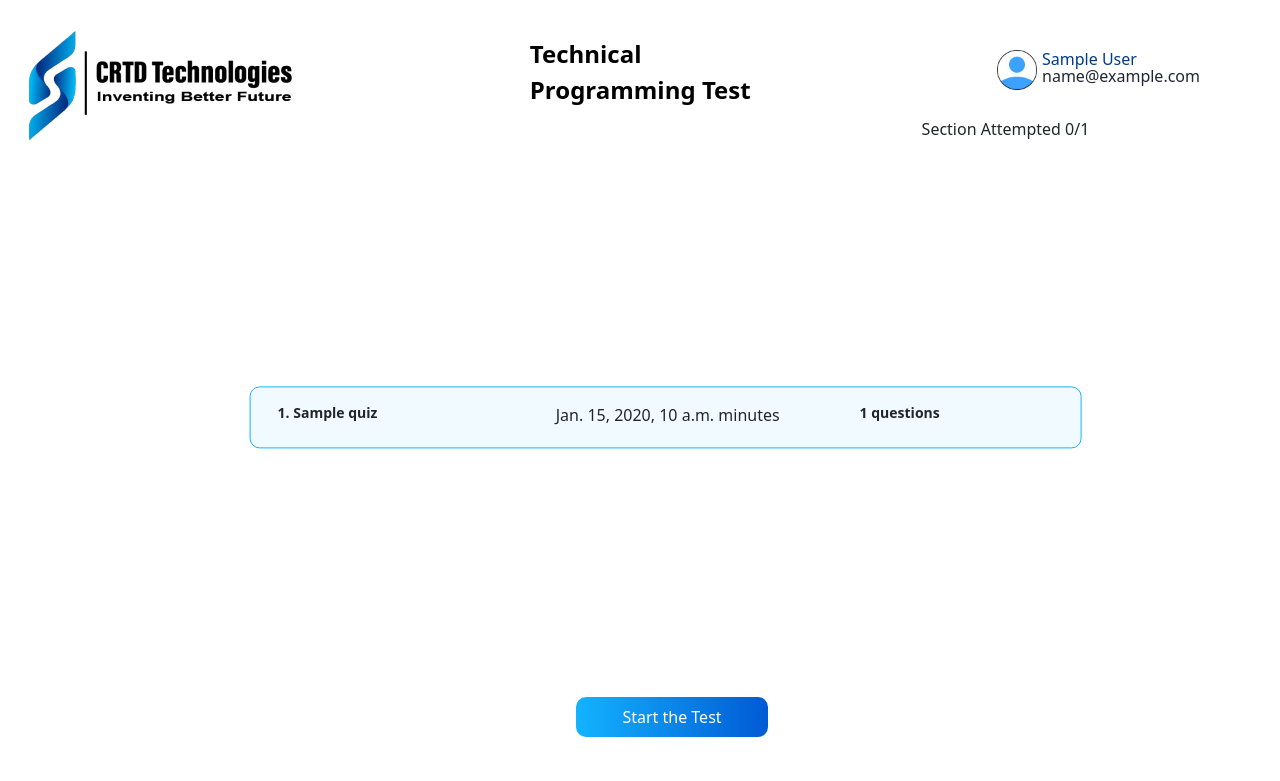
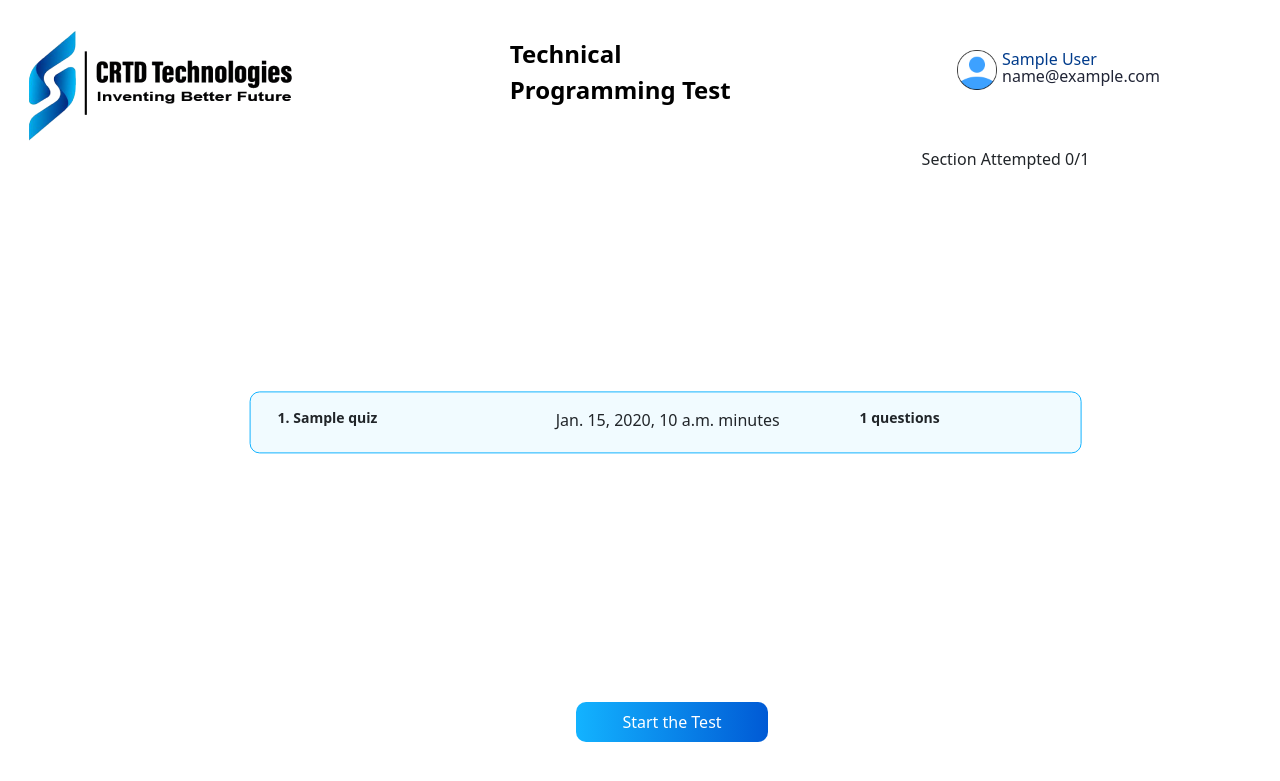
Before and after one commit to SEBINBABY/crtd_new, a Django app: template quiz/templates/automatic_selection.html in a window 1280 px wide. Shown: the top 781 px of the page. Run offline with Django 4.2, Linux system fonts and the light colour scheme; the template is opened without the code that fills it: most values are stand-ins (such as "Sample title", 1, 10 or a date in 2020).

Commit message:
mail correction

```diff
--- a/quiz/static/css/automatic_selection.css
+++ b/quiz/static/css/automatic_selection.css
@@ -21,6 +21,7 @@ body {
  display: flex;
  flex-direction: column;
  justify-content: space-evenly;
+ margin-top: -25px;
 }
 .part-1 {
  height: 15%;
--- a/quiz/templates/automatic_selection.html
+++ b/quiz/templates/automatic_selection.html
@@ -31,12 +31,12 @@
                 <img src="/static/images/user.png" alt="" height="40px" width="40px" style="margin-left: -65px;margin-bottom: -60px;">
                 <div>
                     <h6 style="color: #003B8B; margin-left: -20px;" >{{ user_full_name }}</h6>
-                    <h6 style=" margin-left: -20px; margin-right: 80px;  margin-top: -10px; color: #212536;" >{{ user_email }}</h6>
+                    <h6 style=" margin-left: -20px; margin-right: 120px;  margin-top: -10px; color: #212536;" >{{ user_email }}</h6>
                 </div>
             </div>
         </div>
-        <div class="selection" style="margin-left: 72%;">
-             <h6> Section Attempted 0/{{ quizzes|length }} </h6></div>
+        <div class="selection" style="margin-left: 72%; margin-top: 30px;">
+             <h6 > Section Attempted 0/{{ quizzes|length }} </h6></div>
         <div class="automate-content-box">
             {% for quiz in quizzes %}
             <div class="content-box">
--- a/quiz/templates/exam_guidelines.html
+++ b/quiz/templates/exam_guidelines.html
@@ -28,7 +28,7 @@
         </div>
         <div class="imp-instruct-right">
             <div class="impp-account">
-                <img src="/static/images/user.png" alt="" height="40px" width="40px">
+                <img src="/static/images/user.png" alt="" height="40px" width="40px" style="margin-left:-80px;">
                 <div>
                     <h6 style="color: #003B8B;margin-top: 5px;" >{{ user_full_name }}</h6>
                     <h6 style="color:black;margin-top: -10px;">{{ user_email }}</h6>
--- a/quiz/templates/exam_instruction.html
+++ b/quiz/templates/exam_instruction.html
@@ -27,7 +27,7 @@
             <div class="instruct-img"></div>
         </div>
         <div class="instruct-right" >
-            <div class="instruct-account" style="margin-left: 770px;">
+            <div class="instruct-account" style="margin-left: 750px;">
                 <img src="/static/images/user.png" alt="" height="40px" width="40px" style="margin-left: -45px;margin-bottom: -60px;">
                 <div>
                     <h6 style="color: #003B8B">{{ user_full_name }}</h6>
```
